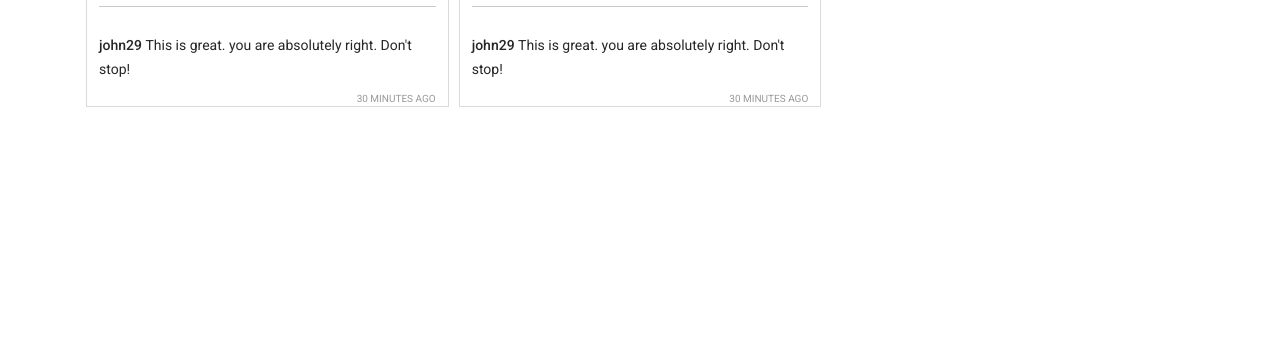
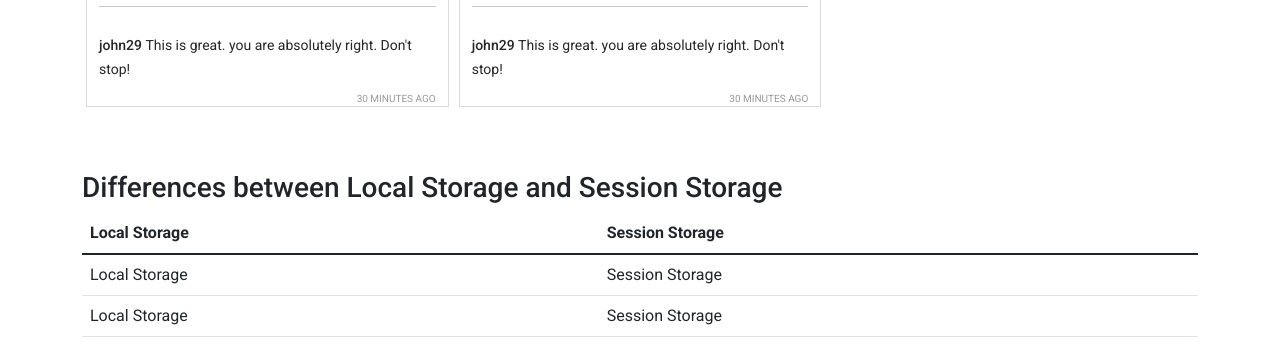
Before and after one commit to writerowson/amibanini-a7, a plain HTML site: page index.html in a window 1280 px wide. Shown: the part 1425-1778 px from the top of the page. Before the commit the page ends 1548 px from the top, so only its background shows below. Drawn offline with nearby package versions, Linux system fonts and the light colour scheme.

Commit message:
submited

```diff
--- a/index.html
+++ b/index.html
@@ -59,8 +59,27 @@
         </div>
     </main>
     <!-- Bonous Part -->
-    <section>
+    <section class="container mt-5">
+        <h3>Differences between Local Storage and Session Storage</h3>
+        <table class="table">
+            <thead>
+                <tr>
+                    <th scope="col">Local Storage</th>
+                    <th scope="col">Session Storage</th>
+                </tr>
+            </thead>
+            <tbody>
+                <tr>
+                    <td>Local Storage</td>
+                    <td>Session Storage</td>
+                </tr>
+                <tr>
+                    <td>Local Storage</td>
+                    <td>Session Storage</td>
+                </tr>
 
+            </tbody>
+        </table>
     </section>
 
 
```
